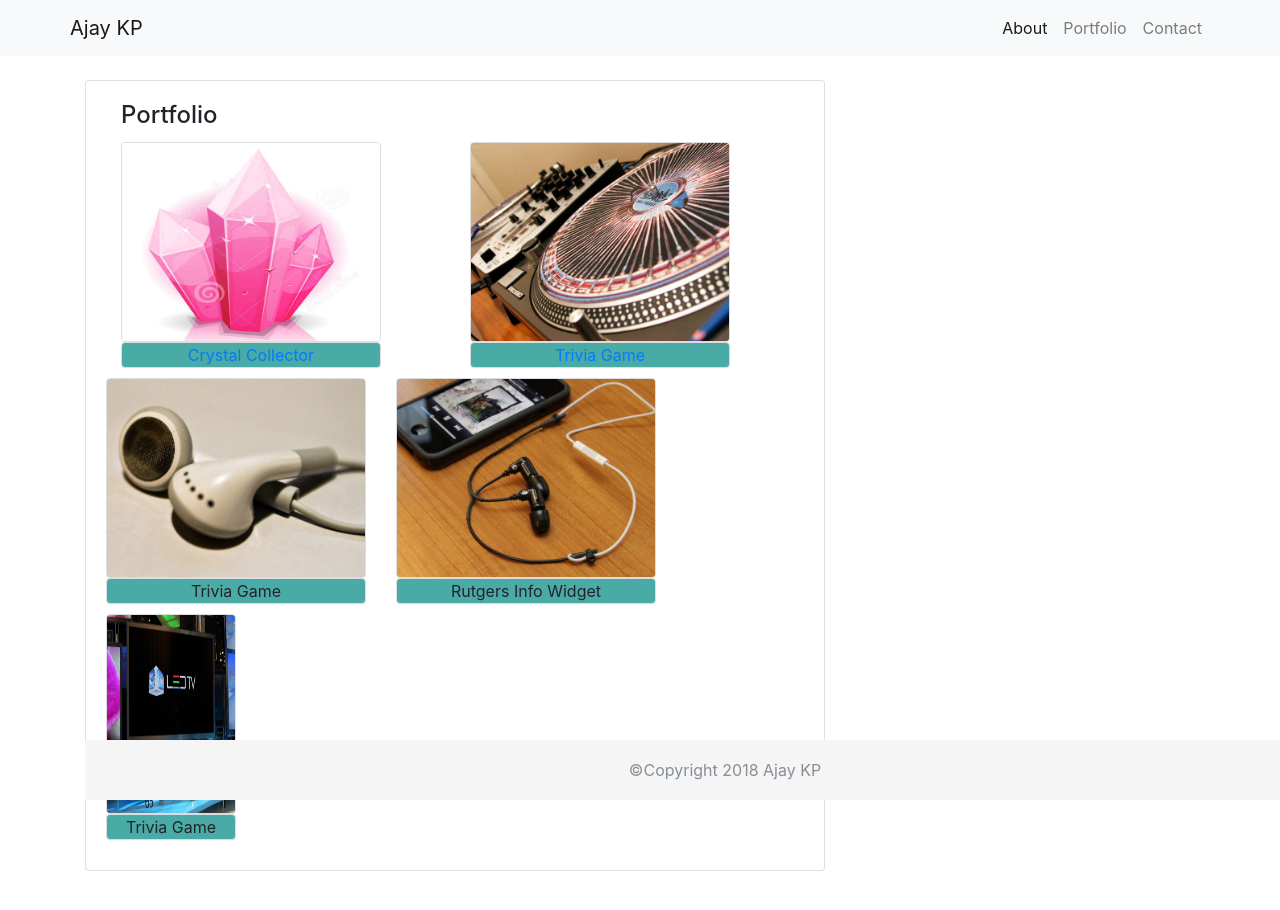
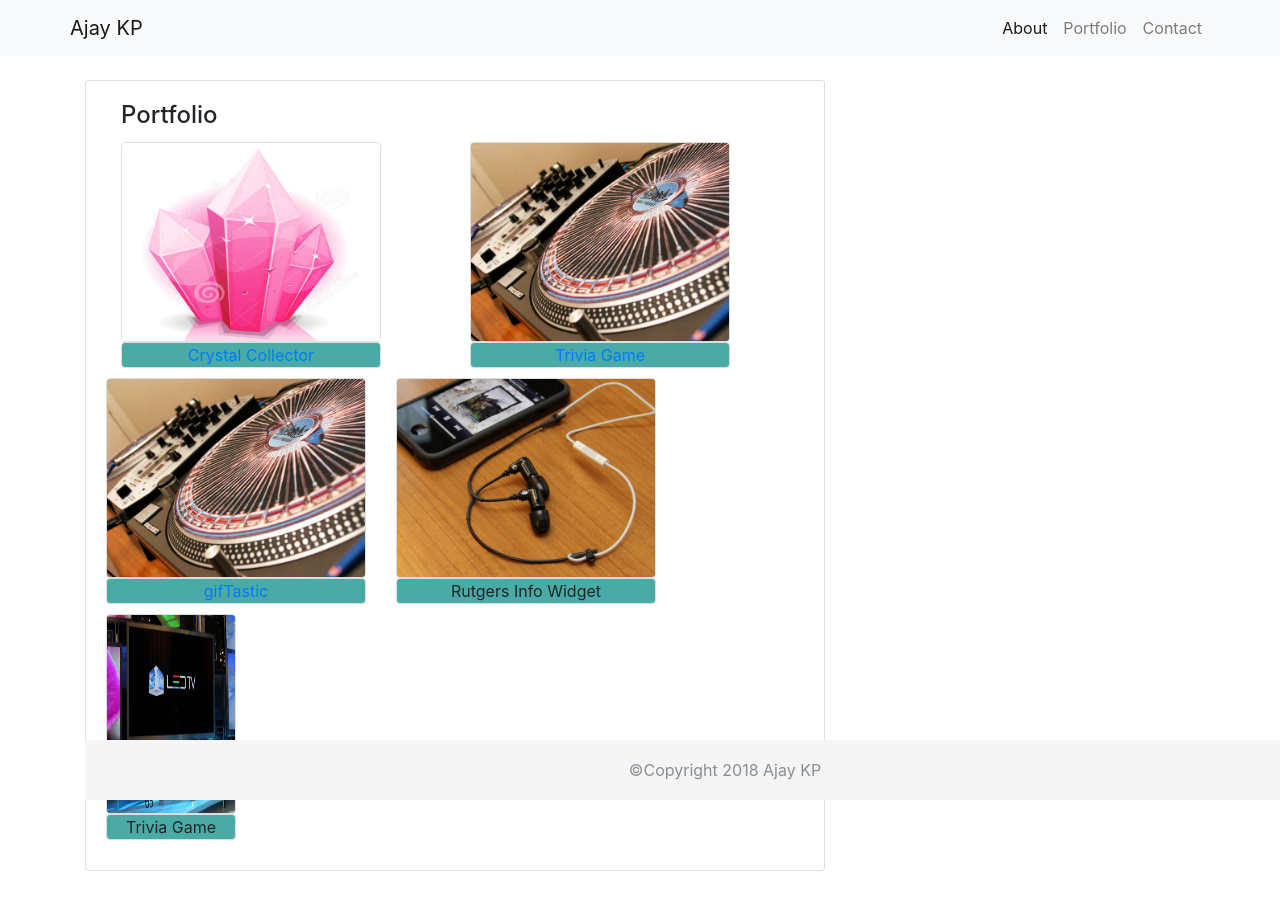
Before and after one commit to akp28/Bootstrap-Portfolio, a plain HTML site: page portfolio.html in a window 1280 px wide. Drawn offline with nearby package versions, Linux system fonts and the light colour scheme.

Commit message:
adding giftastic link

```diff
--- a/portfolio.html
+++ b/portfolio.html
@@ -43,7 +43,8 @@
           </div>
           <div class="row">
             <div class="col-sm-6">
-              <img class="img-thumbnail crystal-image" src="assets/images/technics-q-c-640-480-5.jpg" alt="Project 1"><span class="project-title img-thumbnail">Trivia Game</span>
+              <a href="https://akp28.github.io/gifTastic/"><img class = "crystal-image img-thumbnail" src="assets/images/technics-q-c-640-480-2.jpg">
+                <span class="project-title img-thumbnail">gifTastic</span></a>
             </div>
             <div class="col-sm-6">
               <img class="img-thumbnail crystal-image" src="assets/images/technics-q-c-640-480-7.jpg" alt="Project 1"><span class="project-title img-thumbnail">Rutgers Info Widget</span>
```
